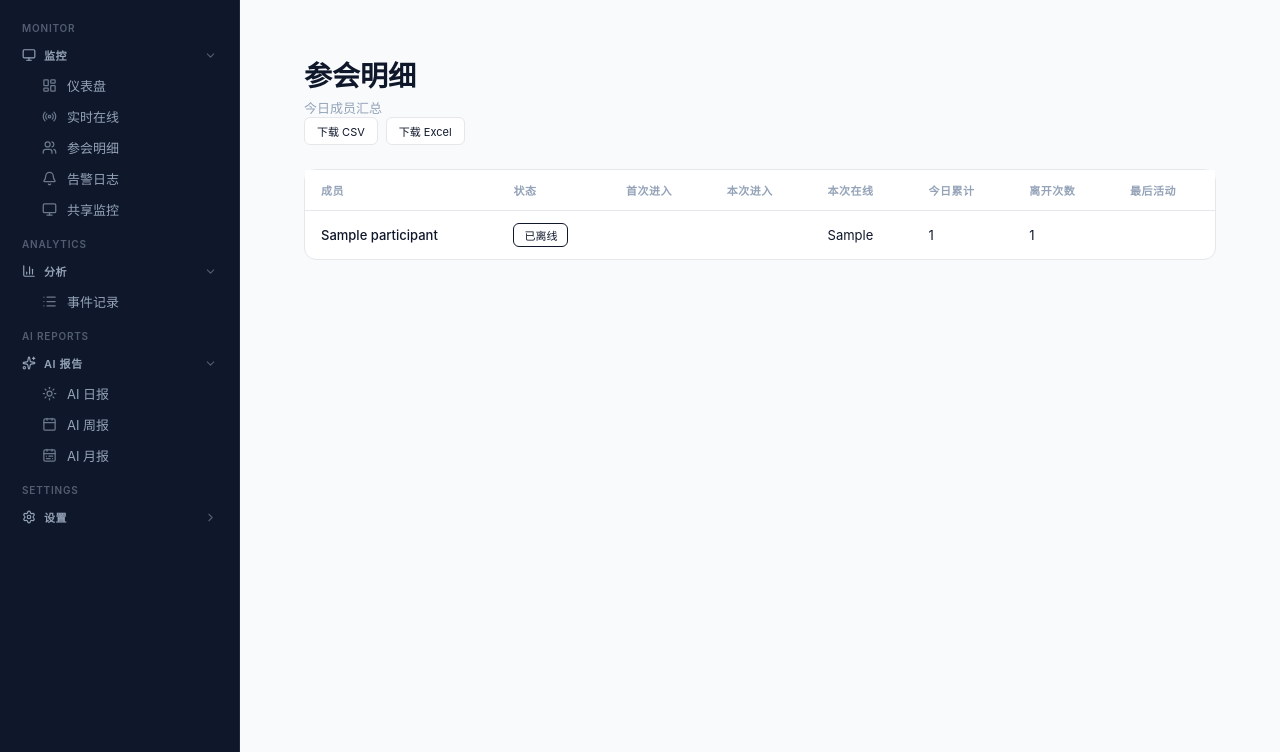
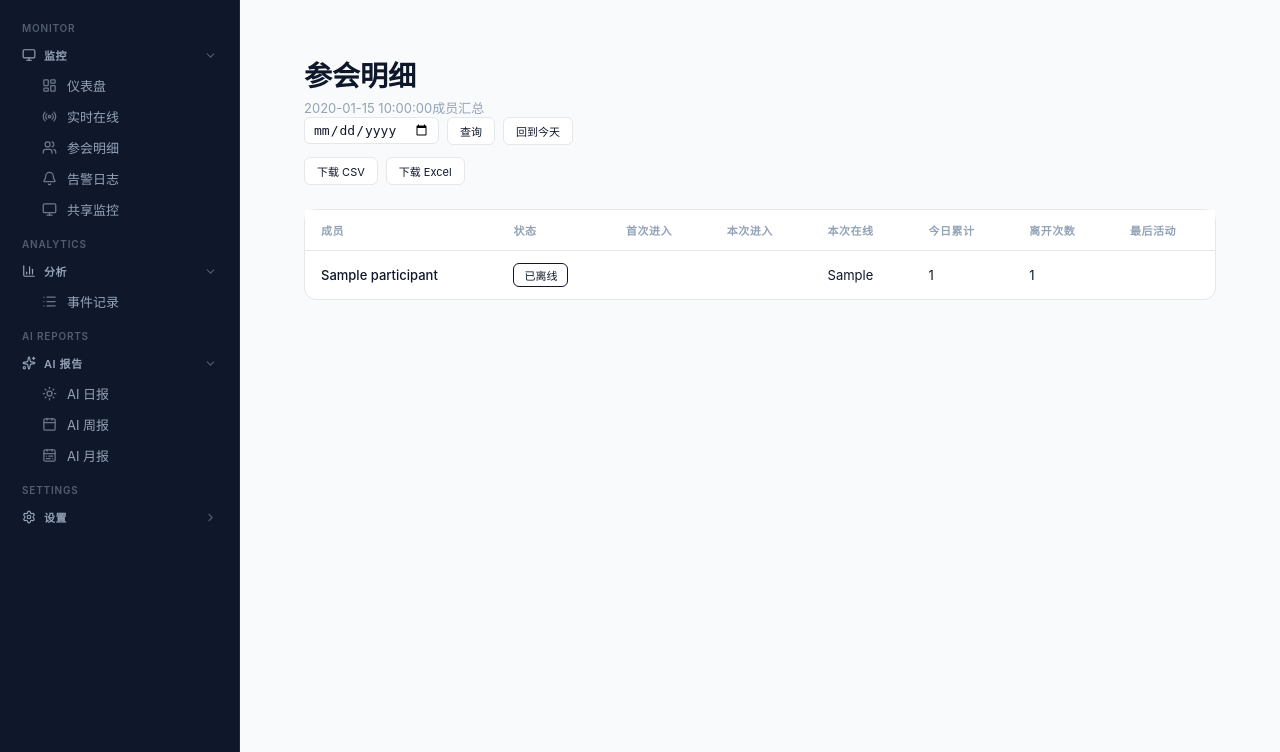
Before and after one commit to wang1682/zoom-attendance-monitor, a Python web app: template templates/participants.html in a window 1280 px wide. Shown: the part 48-800 px from the top of the page. Run offline with Jinja, Linux system fonts and the light colour scheme; the template is opened without the code that fills it: most values are stand-ins (such as "Sample title", 1, 10 or a date in 2020).

Commit message:
feat: add date filter to participants page — select a date to view historical attendance
- /participants?date=2026-06-04 shows that day aggregated data
- Template: date input + 查询 button + 回到今天 link
- Builds participant summary from MYT day range SQL query
- Falls back to today when no date specified

```diff
--- a/templates/participants.html
+++ b/templates/participants.html
@@ -4,7 +4,14 @@
 <div class="page-container">
 <div class="page-header">
   <h1 class="page-title">参会明细</h1>
-  <p class="page-subtitle">今日成员汇总</p>
+  <p class="page-subtitle">{{ selected_date if selected_date else "今日" }}成员汇总</p>
+  <div style="margin-bottom:12px">
+    <form method="get" action="/participants" style="display:flex;align-items:center;gap:8px">
+      <input type="date" name="date" value="{{ selected_date }}" style="padding:4px 8px;border:1px solid var(--cb);border-radius:6px;background:var(--card);color:var(--text);font-size:13px">
+      <button type="submit" class="bt bt-s">查询</button>
+      {% if selected_date %}<a href="/participants" class="bt bt-s">回到今天</a>{% endif %}
+    </form>
+  </div>
   <div class="page-header-actions">
     <a href="/download/participants.csv" class="bt bt-s">下载 CSV</a>
     <a href="/download/participants.xlsx" class="bt bt-s">下载 Excel</a>
```
Also changed, not shown: app.py (+17 -3 lines).
